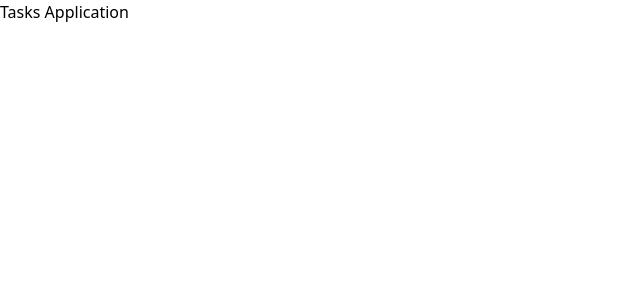
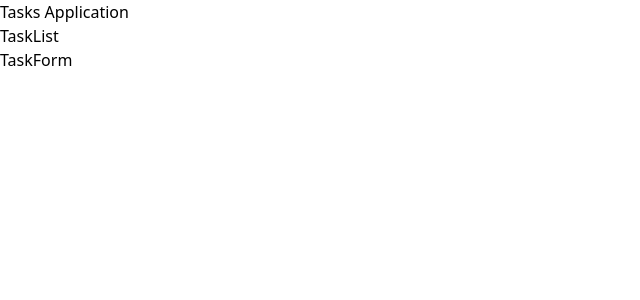
Before and after one commit to JosueEC/ReactJS-TypeScript-Example, a React (Vite) app: page / in a window 1280 px wide. Shown: the top 300 px of the page, without its empty margins (0-640 px from the left). Built offline with nearby package versions, Linux system fonts and the light colour scheme.

Commit message:
feat(components): 🔨 Add TaskList and TaskForm

```diff
--- a/src/App.tsx
+++ b/src/App.tsx
@@ -1,8 +1,13 @@
+import TaskForm from "./components/TaskForm";
+import TaskList from "./components/TaskList";
+
 function App() {
   return (
     <div className="bg-zinc-900 h-screen text-white flex items-center justify-center">
       <div className="bg-gray-950 p-4 w-2/5">
         <h1 className="text-3xl font-bold text-center block my-2">Tasks Application</h1>
+        <TaskList/>
+        <TaskForm/>
       </div>
     </div>
   )
--- /dev/null
+++ b/src/components/TaskForm.tsx
@@ -0,0 +1,7 @@
+export default function TaskForm () {
+  return (
+    <div>
+      TaskForm
+    </div>
+  )
+}
--- /dev/null
+++ b/src/components/TaskList.tsx
@@ -0,0 +1,7 @@
+export default function TaskList () {
+  return (
+    <div>
+      TaskList
+    </div>
+  )
+}
```
